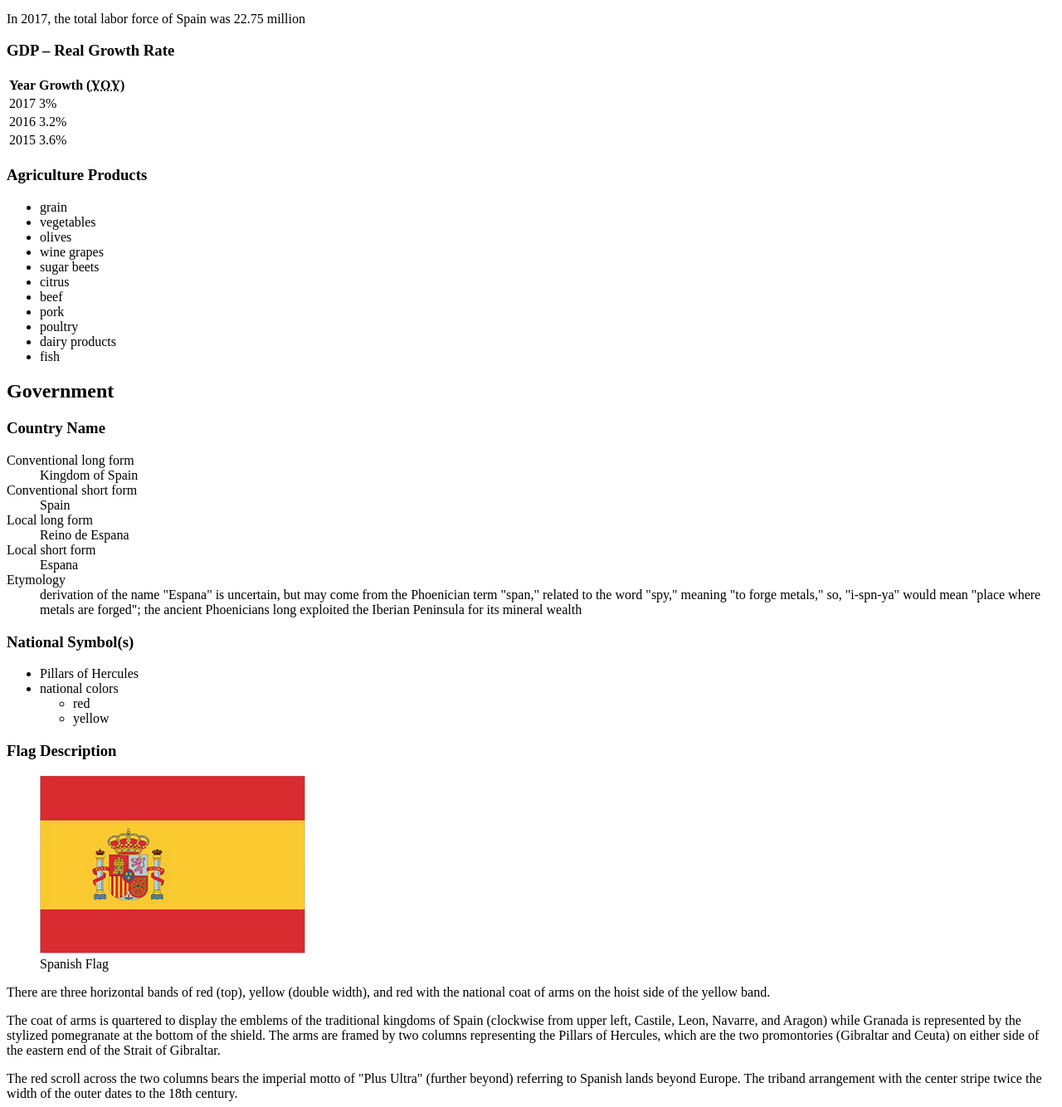
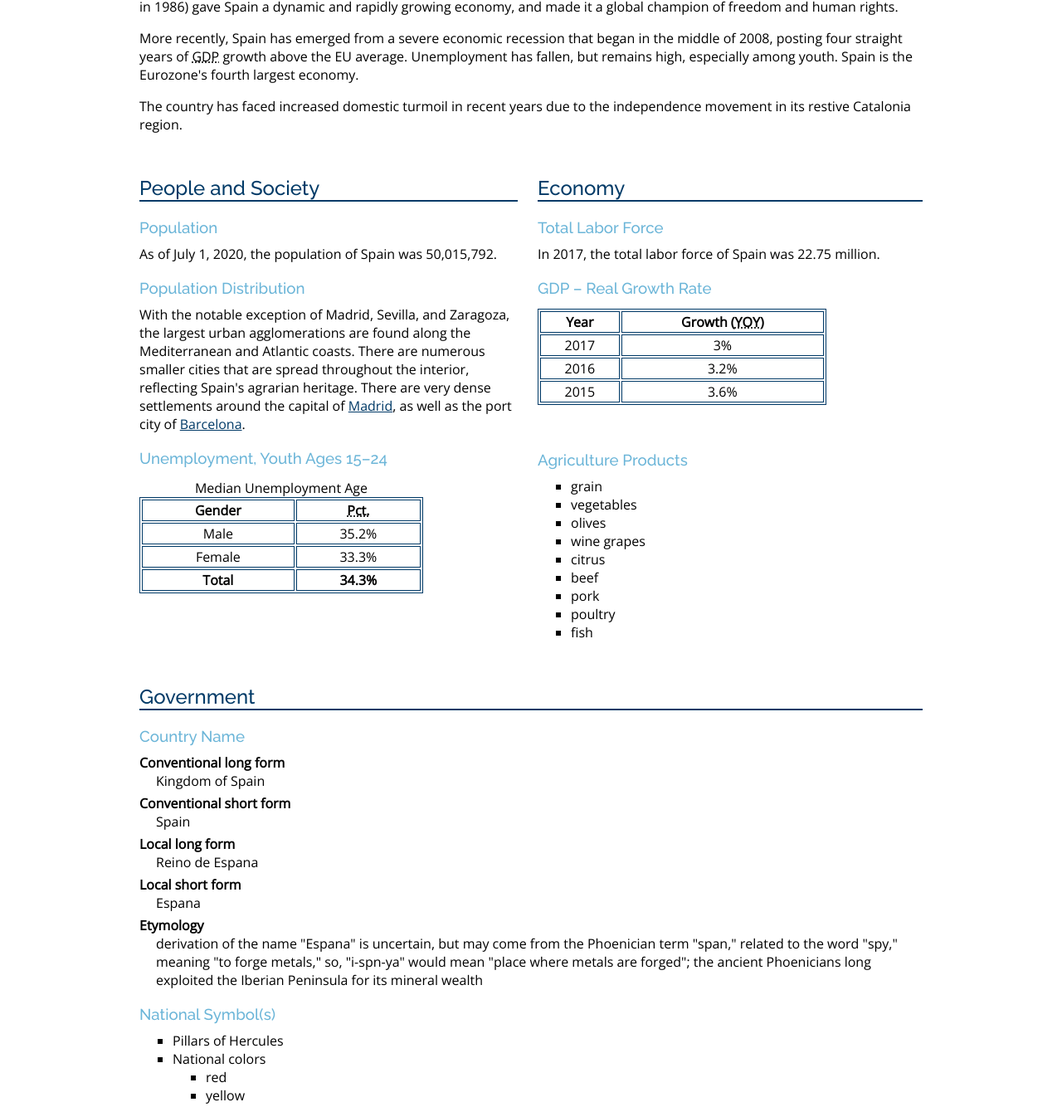
Before and after one commit to tsamperio/tsamperio.github.io, a plain HTML site: page spain.html in a window 1280 px wide. Shown: the part 945-2279 px from the top of the page at 83% size. Drawn offline with nearby package versions, Linux system fonts and the light colour scheme.

Commit message:
Update spain for style sheet

```diff
--- a/spain.html
+++ b/spain.html
@@ -3,12 +3,17 @@
   <head>
     <meta charset="utf-8">
     <title>Spain</title>
+    <link href="css/style.css" rel="stylesheet" />
   </head>
 
   <body>
+    <div id="wrapper">
       <header>
-      <h1 id="top">Spain</h1>
-      <img src="images/spain-village.jpg" alt="Photo of a Spanish village" />
+        <h1>Spain</h1>
+        <figure>
+          <img src="images/madrid.jpg" alt="Photo of a Madrid Spain" />
+          <figcaption>Photo of Madrid by Jorge Fernandez Salas on Unspash</figcaption>
+        </figure>
       </header>
 
       <nav>
@@ -34,10 +39,9 @@
 
         <section id="people">
           <h2>People and Society</h2>
-
           <article>
             <h3>Population</h3>
-          <p>As of <time datetime="2020-07-01">July 1, 2020</time>, Spain's population is 50,015,792.</p>
+            <p>As of <time datetime="2020-07-01">July 1, 2020</time>, the population of Spain was 50,015,792.</p>
           </article>
 
           <article>
@@ -88,7 +92,7 @@
 
           <article>
             <h3>Total Labor Force</h3>
-          <p>In <time datetime="2017">2017</time>, the total labor force of Spain was 22.75 million</p>
+            <p>In <time datetime="2017">2017</time>, the total labor force of Spain was 22.75 million.</p>
           </article>
 
           <article>
@@ -133,12 +137,10 @@
               <li>vegetables</li>
               <li>olives</li>
               <li>wine grapes</li>
-            <li>sugar beets</li>
               <li>citrus</li>
               <li>beef</li>
               <li>pork</li>
               <li>poultry</li>
-            <li>dairy products</li>
               <li>fish</li>
             </ul>
           </article>
@@ -149,7 +151,6 @@
 
           <article>
             <h3>Country Name</h3>
-
             <dl>
               <dt>Conventional long form</dt>
               <dd>Kingdom of Spain</dd>
@@ -173,7 +174,7 @@
 
             <ul>
               <li>Pillars of Hercules</li>
-            <li>national colors
+              <li>National colors
                 <ul>
                   <li>red</li>
                   <li>yellow</li>
@@ -186,8 +187,7 @@
             <h3>Flag Description</h3>
 
             <figure>
-            <img src="images/spain-flag.png" alt="Image of Spanish flag" />
-            <figcaption>Spanish Flag</figcaption>
+              <img src="images/spain-flag.png" class="wrap" alt="Image of Spanish flag" />
             </figure>
 
             <p>There are <data value="3">three</data> horizontal bands of red (top), yellow (double width), and red with the national coat of arms on the hoist side of the yellow band.</p>
@@ -209,5 +209,6 @@
         <p><small>Source: <a href="https://www.cia.gov/library/publications/the-world-factbook/"><abbr title="Central Intelligence Agency">CIA</abbr> World Factbook</a></small></p>
       </footer>
 
+    </div>
   </body>
 </html>
```
Lines whose indentation alone changed are shown as unchanged.
